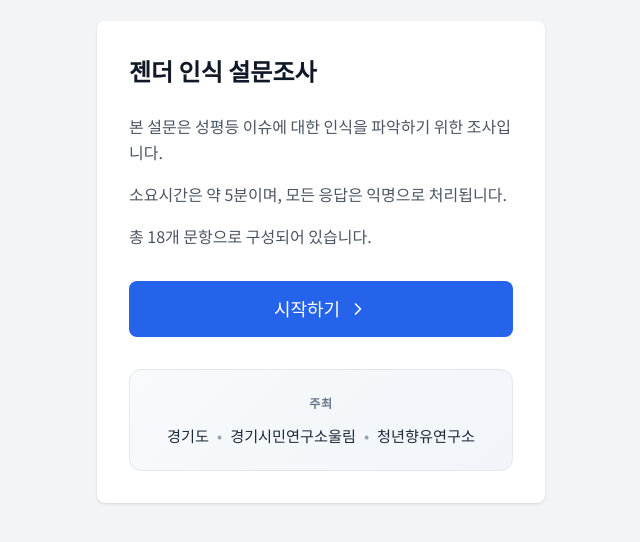
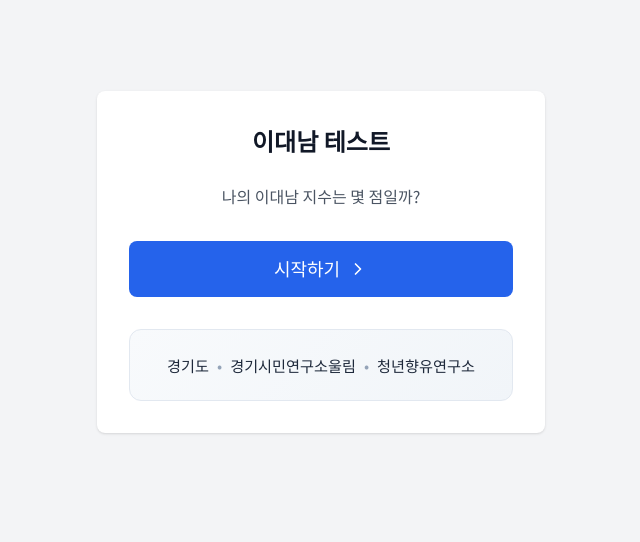
Before and after one commit to jinaparkdev/gender-survey, a React (Vite) app: page / in a window 1280 px wide. Shown: the part 138-680 px from the top of the page, without its empty margins (319-959 px from the left). Built offline with nearby package versions, Linux system fonts and the light colour scheme.

Commit message:
update SurveyApp title and description for clarity; center-align text in CSS

```diff
--- a/src/SurveyApp.css
+++ b/src/SurveyApp.css
@@ -31,6 +31,7 @@
     color: #111827;
     margin-bottom: 1.5rem;
     font-family: 'Noto Sans KR', sans-serif;
+    text-align: center;
 }
 
 .intro-description {
@@ -43,6 +44,7 @@
 
 .intro-description p {
     margin-bottom: 1rem;
+    text-align: center;
 }
 
 .intro-description p:last-child {
--- a/src/SurveyApp.tsx
+++ b/src/SurveyApp.tsx
@@ -334,12 +334,10 @@ const SurveyApp = () => {
             <div className="survey-center-container">
                 <div className="survey-card">
                     <h1 className="intro-title">
-                        젠더 인식 설문조사
+                        이대남 테스트
                     </h1>
                     <div className="intro-description">
-                        <p>본 설문은 성평등 이슈에 대한 인식을 파악하기 위한 조사입니다.</p>
-                        <p>소요시간은 약 5분이며, 모든 응답은 익명으로 처리됩니다.</p>
-                        <p>총 18개 문항으로 구성되어 있습니다.</p>
+                        <p>나의 이대남 지수는 몇 점일까?</p>
                     </div>
                     <button
                         onClick={() => setStage('info')}
@@ -349,7 +347,6 @@ const SurveyApp = () => {
                         <ChevronRight size={20}/>
                     </button>
                     <div className="organizer-info">
-                        <div className="organizer-label">주최</div>
                         <div className="organizer-names">
                             <span>경기도</span>
                             <span className="organizer-divider">•</span>
```
